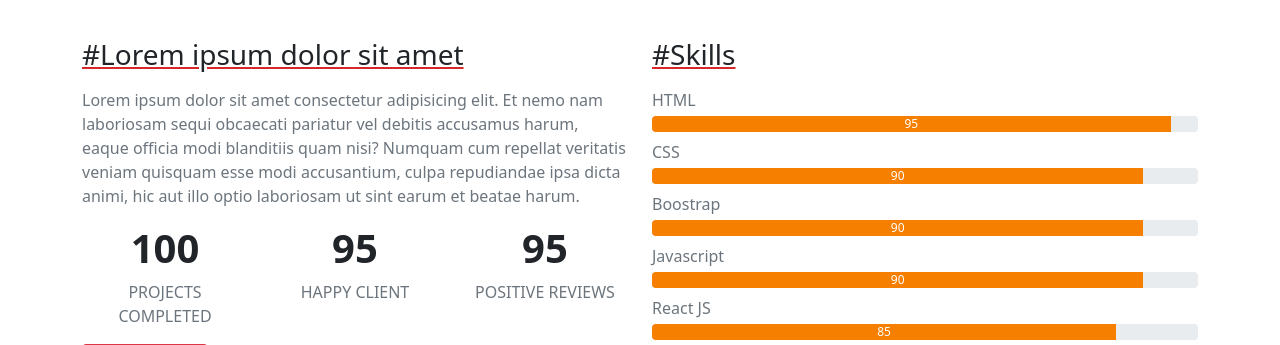
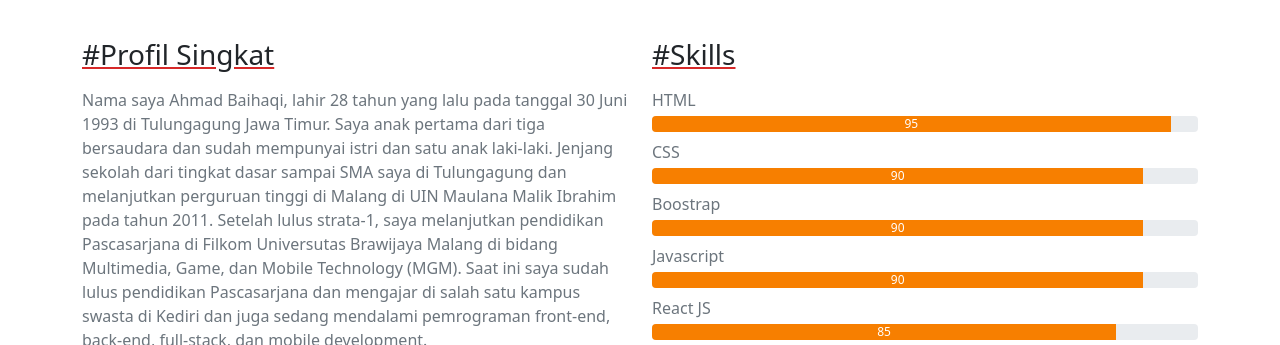
Before and after one commit to haqiahmad/haqiahmad.github.io, a plain HTML site: page tentang.html in a window 1280 px wide. Shown: the part 736-1081 px from the top of the page. Drawn offline with nearby package versions, Linux system fonts and the light colour scheme.

Commit message:
melakukan edit profil singkat di file tentang.html

```diff
--- a/tentang.html
+++ b/tentang.html
@@ -56,11 +56,11 @@
     <div id="carouselExampleIndicators" class="carousel slide" data-bs-ride="carousel">
         <div class="carousel-indicators">
             <button type="button" data-bs-target="#carouselExampleIndicators" data-bs-slide-to="0"
-				aria-label="Slide 1"></button>
+                aria-label="Slide 1"></button>
             <button type="button" data-bs-target="#carouselExampleIndicators" data-bs-slide-to="1"
                 aria-label="Slide 2"></button>
-            <button type="button" data-bs-target="#carouselExampleIndicators" data-bs-slide-to="2" class="active"                aria-current="true"
-                aria-label="Slide 3"></button>
+            <button type="button" data-bs-target="#carouselExampleIndicators" data-bs-slide-to="2" class="active"
+                aria-current="true" aria-label="Slide 3"></button>
             <button type="button" data-bs-target="#carouselExampleIndicators" data-bs-slide-to="3"
                 aria-label="Slide 4"></button>
         </div>
@@ -115,13 +115,17 @@
         </div>
         <div class="row mb-5">
             <div class="col-md-6">
-                <h3 class="mb-3 judul-underline">#Lorem ipsum dolor sit amet</h3>
+                <h3 class="mb-3 judul-underline">#Profil Singkat</h3>
                 <div class="text-muted">
                     <p>
-                        Lorem ipsum dolor sit amet consectetur adipisicing elit. Et nemo nam laboriosam sequi obcaecati
-                        pariatur vel debitis accusamus harum, eaque officia modi blanditiis quam nisi? Numquam cum
-                        repellat veritatis veniam quisquam esse modi accusantium, culpa repudiandae ipsa dicta animi,
-                        hic aut illo optio laboriosam ut sint earum et beatae harum.
+                        Nama saya Ahmad Baihaqi, lahir 28 tahun yang lalu pada tanggal 30 Juni 1993 di Tulungagung Jawa
+                        Timur. Saya anak pertama dari tiga bersaudara dan sudah mempunyai istri dan satu anak laki-laki.
+                        Jenjang sekolah dari tingkat dasar sampai SMA saya di Tulungagung dan melanjutkan perguruan
+                        tinggi di Malang di UIN Maulana Malik Ibrahim pada tahun 2011. Setelah lulus strata-1, saya
+                        melanjutkan pendidikan Pascasarjana di Filkom Universutas Brawijaya Malang di bidang Multimedia,
+                        Game, dan Mobile Technology (MGM). Saat ini saya sudah lulus pendidikan Pascasarjana dan
+                        mengajar di salah satu kampus swasta di Kediri dan juga sedang mendalami pemrograman front-end,
+                        back-end, full-stack, dan mobile development.
                     </p>
                 </div>
                 <div class="row">
```
